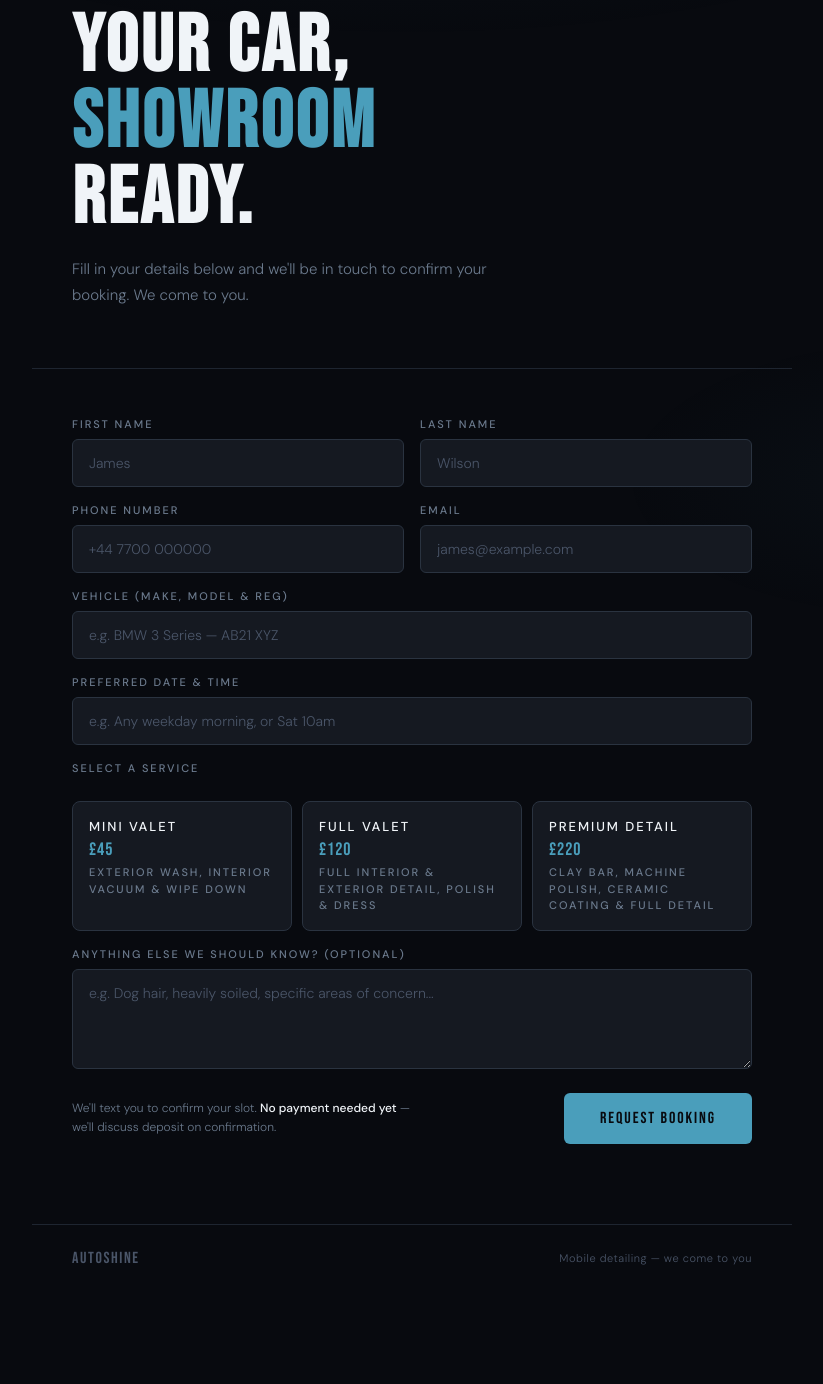
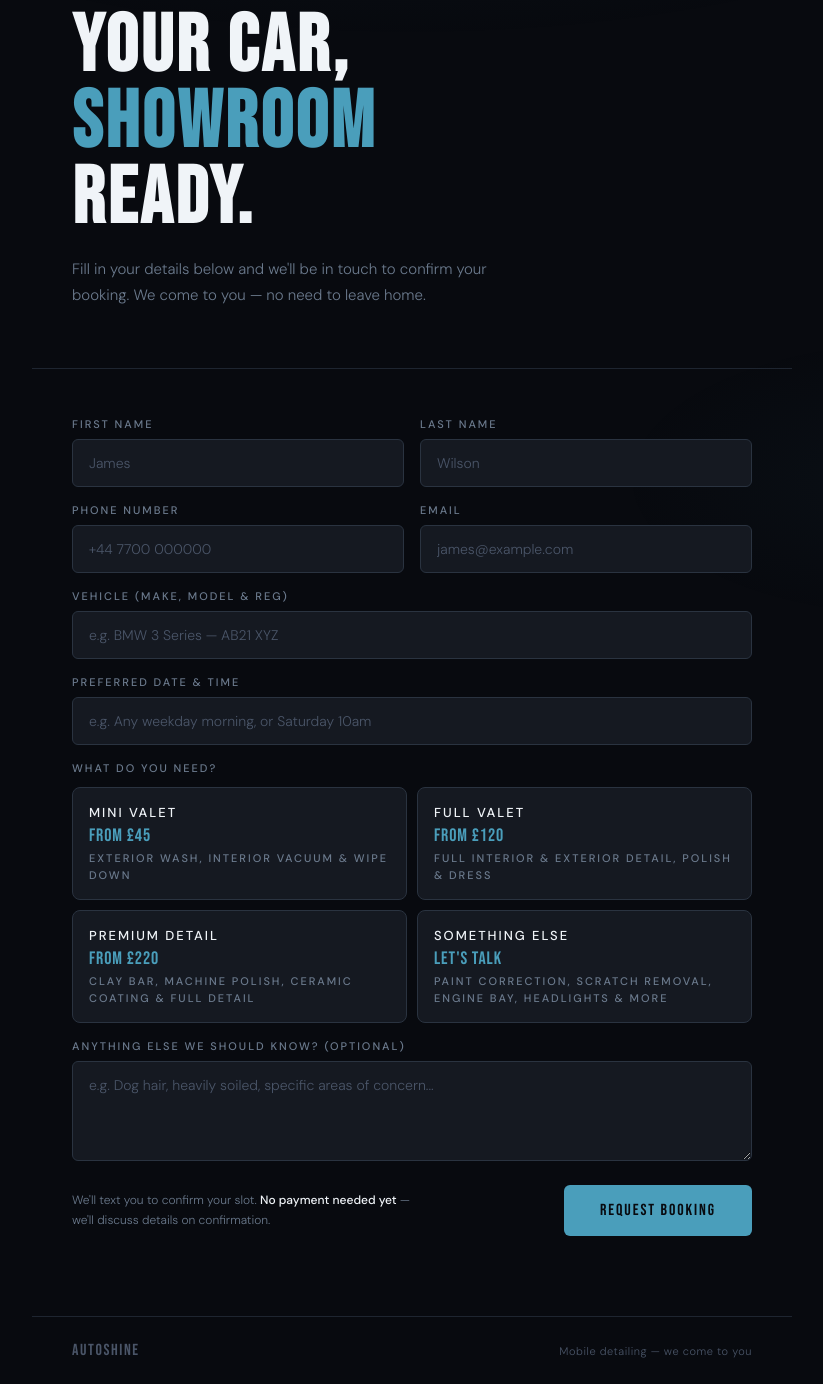
Before and after one commit to billhurt/autoshine, a Django app: page /booking/ in a window 1280 px wide. Shown: the part 161-1545 px from the top of the page, without its empty margins (228-1051 px from the left). Before the commit the page ends 1426 px from the top, so only its background shows below. Run offline with Django 5.2, Linux system fonts and the light colour scheme.

Commit message:
add fourth service card

```diff
--- a/templates/booking.html
+++ b/templates/booking.html
@@ -35,7 +35,6 @@
       overflow-x: hidden;
     }
 
-    /* Background texture */
     body::before {
       content: '';
       position: fixed;
@@ -47,7 +46,6 @@
       z-index: 0;
     }
 
-    /* Nav */
     nav {
       position: fixed;
       top: 0; left: 0; right: 0;
@@ -77,7 +75,6 @@
       color: var(--muted);
     }
 
-    /* Hero strip */
     .hero {
       position: relative;
       z-index: 1;
@@ -126,7 +123,6 @@
       max-width: 460px;
     }
 
-    /* Divider */
     .divider {
       position: relative;
       z-index: 1;
@@ -136,7 +132,6 @@
       border-top: 1px solid var(--border);
     }
 
-    /* Form section */
     .form-section {
       position: relative;
       z-index: 1;
@@ -167,7 +162,7 @@
       font-weight: 500;
     }
 
-    input, select, textarea {
+    input, textarea {
       background: var(--surface2);
       border: 1px solid var(--border2);
       border-radius: 6px;
@@ -179,13 +174,11 @@
       outline: none;
       transition: border-color 0.2s, box-shadow 0.2s, background 0.2s;
       width: 100%;
-      appearance: none;
-      -webkit-appearance: none;
     }
 
     input::placeholder, textarea::placeholder { color: var(--muted2); }
 
-    input:focus, select:focus, textarea:focus {
+    input:focus, textarea:focus {
       border-color: var(--steel-dim);
       box-shadow: 0 0 0 3px var(--steel-glow);
       background: var(--surface);
@@ -193,36 +186,20 @@
 
     textarea { resize: vertical; min-height: 100px; }
 
-    /* Select arrow */
-    .select-wrap { position: relative; }
-    .select-wrap::after {
-      content: '▾';
-      position: absolute;
-      right: 16px;
-      top: 50%;
-      transform: translateY(-50%);
-      color: var(--muted);
-      pointer-events: none;
-      font-size: 12px;
-    }
-
-    select option { background: var(--surface2); }
-
-    /* Services */
     .services-label {
       font-size: 11px;
       letter-spacing: 0.18em;
       text-transform: uppercase;
       color: var(--muted);
       font-weight: 500;
-      margin-bottom: 10px;
       grid-column: 1 / -1;
+      margin-bottom: -4px;
     }
 
     .service-cards {
       grid-column: 1 / -1;
       display: grid;
-      grid-template-columns: repeat(3, 1fr);
+      grid-template-columns: repeat(2, 1fr);
       gap: 10px;
     }
 
@@ -234,6 +211,7 @@
       transition: all 0.2s;
       position: relative;
       background: var(--surface2);
+      user-select: none;
     }
 
     .service-card:hover {
@@ -275,7 +253,16 @@
       line-height: 1.5;
     }
 
-    /* Submit */
+    .custom-field {
+      grid-column: 1 / -1;
+      display: none;
+      flex-direction: column;
+      gap: 8px;
+      animation: fadeUp 0.3s ease forwards;
+    }
+
+    .custom-field.visible { display: flex; }
+
     .submit-row {
       grid-column: 1 / -1;
       display: flex;
@@ -320,16 +307,18 @@
     }
 
     .btn:active { transform: translateY(0); }
+    .btn:disabled { opacity: 0.6; cursor: not-allowed; transform: none; }
 
-    /* Success state */
     .success-screen {
       display: none;
       text-align: center;
       padding: 60px 20px;
+    }
+
+    .success-screen.show {
+      display: block;
       animation: fadeUp 0.5s ease forwards;
     }
-
-    .success-screen.show { display: block; }
 
     .success-icon {
       width: 64px;
@@ -343,7 +332,12 @@
       margin: 0 auto 24px;
     }
 
-    .success-icon svg { width: 28px; height: 28px; stroke: var(--success); fill: none; stroke-width: 2.5; stroke-linecap: round; stroke-linejoin: round; }
+    .success-icon svg {
+      width: 28px; height: 28px;
+      stroke: var(--success); fill: none;
+      stroke-width: 2.5;
+      stroke-linecap: round; stroke-linejoin: round;
+    }
 
     .success-title {
       font-family: 'Bebas Neue', sans-serif;
@@ -360,7 +354,6 @@
       margin: 0 auto;
     }
 
-    /* Footer */
     footer {
       position: relative;
       z-index: 1;
@@ -386,9 +379,8 @@
       letter-spacing: 0.05em;
     }
 
-    /* Animations */
     @keyframes fadeUp {
-      from { opacity: 0; transform: translateY(16px); }
+      from { opacity: 0; transform: translateY(12px); }
       to { opacity: 1; transform: translateY(0); }
     }
 
@@ -396,7 +388,6 @@
       animation: fadeUp 0.5s ease forwards;
       opacity: 0;
     }
-
     .form-grid > *:nth-child(1) { animation-delay: 0.05s; }
     .form-grid > *:nth-child(2) { animation-delay: 0.1s; }
     .form-grid > *:nth-child(3) { animation-delay: 0.15s; }
@@ -405,8 +396,9 @@
     .form-grid > *:nth-child(6) { animation-delay: 0.3s; }
     .form-grid > *:nth-child(7) { animation-delay: 0.35s; }
     .form-grid > *:nth-child(8) { animation-delay: 0.4s; }
+    .form-grid > *:nth-child(9) { animation-delay: 0.45s; }
+    .form-grid > *:nth-child(10) { animation-delay: 0.5s; }
 
-    /* Mobile */
     @media (max-width: 600px) {
       nav { padding: 16px 20px; }
       .hero { padding: 120px 20px 40px; }
@@ -430,23 +422,21 @@
 <div class="hero">
   <div class="eyebrow">Book a detail</div>
   <h1>Your car,<br><em>showroom</em><br>ready.</h1>
-  <p class="hero-sub">Fill in your details below and we'll be in touch to confirm your booking. We come to you.</p>
+  <p class="hero-sub">Fill in your details below and we'll be in touch to confirm your booking. We come to you — no need to leave home.</p>
 </div>
 
 <div class="divider"></div>
 
 <div class="form-section">
 
-  <!-- Success screen -->
   <div class="success-screen" id="success">
     <div class="success-icon">
       <svg viewBox="0 0 24 24"><polyline points="20 6 9 17 4 12"></polyline></svg>
     </div>
     <div class="success-title">You're Booked In</div>
-    <p class="success-body">Thanks! We'll be in touch shortly to confirm your slot. Keep an eye on your phone for a text from us.</p>
+    <p class="success-body">Thanks! We'll text you shortly to confirm your slot. Keep an eye on your phone.</p>
   </div>
 
-  <!-- Booking form -->
   <form id="bookingForm">
     <div class="form-grid">
 
@@ -477,30 +467,41 @@
 
       <div class="field full">
         <label>Preferred date & time</label>
-        <input type="text" name="preferred_date" placeholder="e.g. Any weekday morning, or Sat 10am" required>
+        <input type="text" name="preferred_date" placeholder="e.g. Any weekday morning, or Saturday 10am" required>
       </div>
 
-      <div class="services-label">Select a service</div>
+      <div class="services-label">What do you need?</div>
 
       <div class="service-cards">
-        <label class="service-card" onclick="selectService(this)">
+        <label class="service-card" id="card-mini">
           <input type="radio" name="service" value="mini" required>
           <div class="s-name">Mini Valet</div>
-          <div class="s-price">£45</div>
+          <div class="s-price">From £45</div>
           <div class="s-desc">Exterior wash, interior vacuum & wipe down</div>
         </label>
-        <label class="service-card" onclick="selectService(this)">
+        <label class="service-card" id="card-full">
           <input type="radio" name="service" value="full">
           <div class="s-name">Full Valet</div>
-          <div class="s-price">£120</div>
+          <div class="s-price">From £120</div>
           <div class="s-desc">Full interior & exterior detail, polish & dress</div>
         </label>
-        <label class="service-card" onclick="selectService(this)">
+        <label class="service-card" id="card-premium">
           <input type="radio" name="service" value="premium">
           <div class="s-name">Premium Detail</div>
-          <div class="s-price">£220</div>
+          <div class="s-price">From £220</div>
           <div class="s-desc">Clay bar, machine polish, ceramic coating & full detail</div>
         </label>
+        <label class="service-card" id="card-other">
+          <input type="radio" name="service" value="other">
+          <div class="s-name">Something Else</div>
+          <div class="s-price">Let's talk</div>
+          <div class="s-desc">Paint correction, scratch removal, engine bay, headlights & more</div>
+        </label>
+      </div>
+
+      <div class="custom-field" id="customField">
+        <label>Tell us what you need</label>
+        <textarea name="custom_service" placeholder="e.g. I've got light scratches on the bonnet and the headlights are hazy — can you help?"></textarea>
       </div>
 
       <div class="field full">
@@ -509,7 +510,7 @@
       </div>
 
       <div class="submit-row">
-        <p class="submit-note">We'll text you to confirm your slot. <strong>No payment needed yet</strong> — we'll discuss deposit on confirmation.</p>
+        <p class="submit-note">We'll text you to confirm your slot. <strong>No payment needed yet</strong> — we'll discuss details on confirmation.</p>
         <button type="submit" class="btn">Request Booking</button>
       </div>
 
@@ -523,19 +524,34 @@
 </footer>
 
 <script>
-  function selectService(card) {
-    document.querySelectorAll('.service-card').forEach(c => c.classList.remove('selected'));
-    card.classList.add('selected');
-  }
+  const cards = document.querySelectorAll('.service-card');
+  const customField = document.getElementById('customField');
+
+  cards.forEach(card => {
+    card.addEventListener('click', function() {
+      cards.forEach(c => c.classList.remove('selected'));
+      this.classList.add('selected');
+
+      const radio = this.querySelector('input[type="radio"]');
+      if (radio) radio.checked = true;
+
+      if (this.id === 'card-other') {
+        customField.classList.add('visible');
+        customField.querySelector('textarea').focus();
+      } else {
+        customField.classList.remove('visible');
+        customField.querySelector('textarea').value = '';
+      }
+    });
+  });
 
   document.getElementById('bookingForm').addEventListener('submit', function(e) {
     e.preventDefault();
-
     const btn = this.querySelector('.btn');
     btn.textContent = 'Sending...';
     btn.disabled = true;
 
-    // Simulate submission — replace with fetch() to your Django view
+    // Replace setTimeout with fetch() to Django view when ready
     setTimeout(() => {
       document.getElementById('bookingForm').style.display = 'none';
       const success = document.getElementById('success');
```
